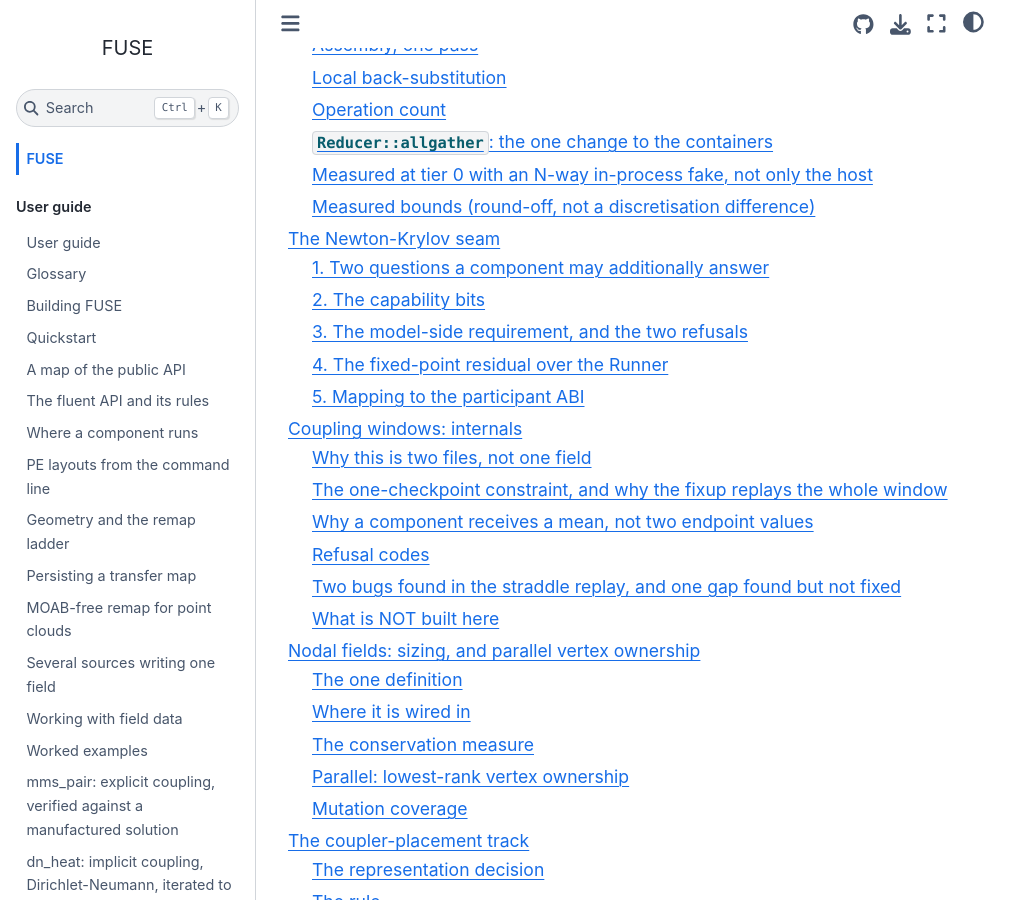
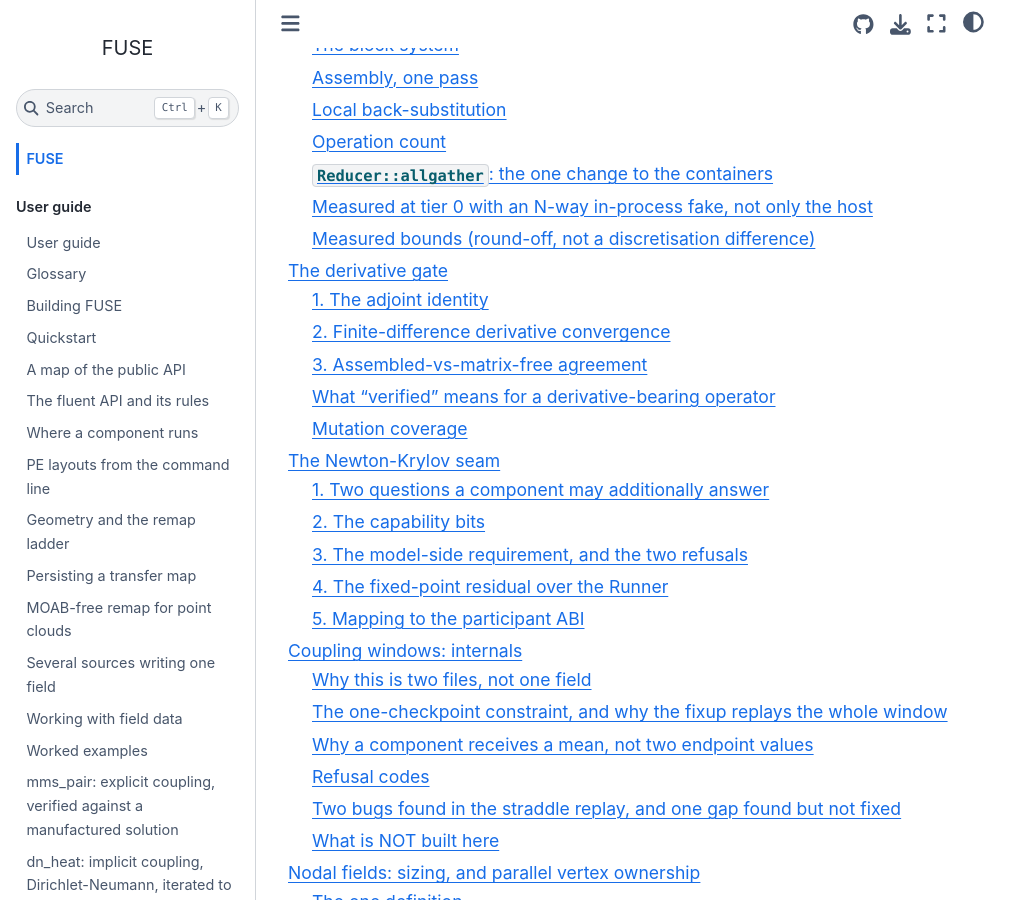
Before and after one commit to vijaysm/fuse, a Sphinx documentation site: the page built from docs/index.md, in a window 1280 px wide and 900 px high, scrolled down 11189 px. Shown: the whole window, without its empty margins (0-1031 px from the left). Built offline with Sphinx 7.4.7 and the Sphinx Book theme 1.1.4, drawn with Linux system fonts in a browser that asks for light colours; pages that are not in the unit, such as notebooks, are missing from menus; some of the changed lines change nothing that is shown.

Commit message:
Add the gate's mutation rows; make it the meaning of verified
Three rows killed by hand; a swapped transpose, a removed plateau test
and an inverted expectation each fail exactly the case that guards
them. The gate is documented as what verified means for
derivative-bearing operators.

````diff
--- /dev/null
+++ b/docs/dev/derivative-gate.md
@@ -0,0 +1,148 @@
+# The derivative gate
+
+`include/fuse/linalg/derivative_gate.hpp` is the one check every later "Newton" or "monolithic"
+claim in this project must cite. It verifies three properties, each against a bound that is
+*derived* from a measurement rather than chosen, per this project's own standing rule that a
+tolerance is never picked by hand without the measurement that justifies it recorded next to it.
+The ctest row is `linalg.derivative_gate`
+(`test/linalg/derivative_gate_test.cpp`); the tier-1 build-only sibling is
+`parallel.derivative_gate_mpi` (`test/parallel/derivative_gate_mpi_test.cpp`).
+
+## 1. The adjoint identity
+
+For an operator with an `apply` and an `apply_transpose` (or, for an operator this project only
+ever builds self-adjoint -- `fuse::linalg::SchurSlabSolver` over `A = I - coefficient*L_h`, `L_h`
+symmetric -- the same `apply` used on both sides), `<A x, y>` and `<x, A^T y>` must agree to within
+
+```
+bound = c * eps * ||A||_est * ||x|| * ||y||
+```
+
+`||A||_est` is estimated by power iteration on `A^T A` (`estimate_operator_norm`): a fixed-seed
+random unit vector, `v <- normalize(A^T A v)` repeated (20 iterations by default), with the final
+reading `||A v||` the estimate. This needs no assumption about the operator's sign pattern --
+unlike a row/col-sum bound, which only bounds `||A||_2` for a non-negative matrix, and the random-
+nonsymmetric `DistSparseMatrix` fixture below has negative entries by construction.
+`NormEstimateMatchesClosedFormForASmallSymmetricLaplacian` validates the estimator itself: for a
+small symmetric periodic Laplacian, the estimate is checked against the largest `|eigenvalue|` from
+a dense eigensolve (`Eigen::SelfAdjointEigenSolver`), not merely asserted plausible.
+
+`c` (`kAdjointGateConstant` in the header) is the one free constant. **Measured 2026-10-10** (Debug
+build, AppleClang 21, this project's Eigen linalg backend), over every operator case
+`adjoint_cases()` builds -- `fuse::linalg::DistSparseMatrix` at one and two in-process partitions
+(a symmetric periodic 16x16 Laplacian and a random nonsymmetric 50x50 matrix, the latter
+load-bearing: a transpose bug is invisible on a symmetric operator), `fuse::WeightsOperator` over
+three hand-built matrices plus a real consistent-interpolation `H` (`generated:line` meshes) plus a
+real supermesh map plus a real moving-least-squares map, their composition
+(`fuse::ComposedOperator`), and `fuse::linalg::SchurSlabSolver` at one rank and at two in-process
+partitions -- the worst observed ratio `defect / (eps * ||A||_est * ||x|| * ||y||)` was **0.235**
+(the one-partition periodic 16x16 Laplacian, the operator with the most floating-point terms per
+dot product among the cases exercised). `kAdjointGateConstant = 50` carries roughly 200x headroom
+over that measurement. `AdjointIdentityHoldsForEveryOperator` re-measures and prints this ratio
+every time it runs (`stderr`, `[derivative-gate] max observed adjoint ratio = ...`) and asserts it
+stays below the constant, so a future operator case that erodes the headroom is caught rather than
+silently passing on borrowed margin.
+
+`ADeliberatelyWrongAdjointIsDetected` is the control: the random-nonsymmetric case with its own
+`apply_transpose` replaced by its own (forward) `apply` -- the exact mutation
+`build-evidence/mutations/linalg.toml`'s `derivative-gate-adjoint-transpose-swapped-for-apply` row
+describes -- produces a defect more than 100x its own bound, confirming the check can fail and is
+not vacuously true for every operator shape.
+
+"Nodal weights" (one of the four backend operator families named for this check): `H`
+(`build_consistent_interp_weights`, `consistent_interp.hpp`) interpolates a field whose DOFs are the
+source mesh's *vertices* -- nodal DOFs, by that header's own description -- so the "consistent"
+case above is also the "nodal weights" case. `nodal_remap_distributed.hpp`'s own
+`apply_distributed_H`/`apply_distributed_HT` are a different, MPI-distributed code path that never
+produces a `RemapWeights` or a `fuse::LinearOperator`; they are not separately adapted to this
+gate's `apply`/`apply_transpose` shape (declared as a deviation in the originating session's
+report).
+
+## 2. Finite-difference derivative convergence
+
+For a residual `F` and a claimed Jacobian action `J v`, `taylor_remainder_order` sweeps
+`h = h0 * 10^-k` (`k = 0..ndecades`, largest `h` first), measures the Taylor remainder
+
+```
+remainder(h) = || F(x + h v) - F(x) - h * J(x) v ||_2
+```
+
+at each, and fits the log-log slope ("order") over the points *before* the point where the
+remainder stops dropping by at least a factor of 2 from the previous point (`plateau_drop = 0.5`,
+chosen because a genuine order-2 remainder drops by about 100x per decade and a genuine order-1 one
+by about 10x -- a mere 2x drop is never mistaken for either, so the plateau detector only ever
+triggers on the genuine round-off floor, where the remainder has stopped decreasing because
+`F(x+hv) - F(x)` has lost precision to cancellation, not because the Taylor expansion says anything
+new). Fewer than two points before the plateau (including the plateau starting at the very first
+step) means there is nothing to fit at all: `at_floor_everywhere` is set, `order` is `NaN`, and
+`floor` is the mean of every measured remainder.
+
+Three cases, all residuals built directly from this task's own owned fixtures rather than through
+`examples/dn_heat` or the concurrent Seam track's Runner-level residual:
+
+- **A hand-written cubic map**, `F(x)_i = x_i^3`, `J(x) v_i = 3 x_i^2 v_i` (exact) --
+  `CubicMapWithAnalyticJacobianMeasuresOrderTwo` measures order in `(1.8, 2.3)`. The same map with a
+  deliberately wrong coefficient (`2 x_i^2` instead of `3 x_i^2`) --
+  `WrongJacobianMeasuresOrderOneNotTwo` -- measures order in `(0.7, 1.3)`: the test's own test,
+  proving a wrong Jacobian is caught rather than also reading as order 2.
+- **A Brusselator species residual** at a frozen `v`, `r(u) = u - u_old - dt*(D*Lap*u + u^2 v - A
+  u)` (`D = 10`, `A = 3.4`, `brusselator::PhysicsConfig`'s own defaults), diffusion from
+  `brusselator::periodic_laplacian` and the reaction Jacobian `d/du (u^2 v - A u) = 2 u v - A`
+  written by hand -- `BrusselatorSpeciesResidualMeasuresOrderTwo` measures order in `(1.8, 2.3)`.
+- **A backward-Euler-shaped AFFINE residual**, `r(u) = (I - dt*D*Lap) u - rhs` (the "dn_heat-shaped"
+  case the originating task names, built directly from the same `periodic_laplacian` rather than
+  from the `dn_heat` example itself) -- exactly linear in `u`, so its exact Jacobian's remainder is
+  mathematically zero at every `h`. `BackwardEulerAffineResidualIsAtTheFloorForEveryH` asserts
+  `at_floor_everywhere` and every measured remainder below `1e-8`.
+
+## 3. Assembled-vs-matrix-free agreement
+
+`matrix_free_agreement` applies two independent implementations of the same operator to
+`n_vectors` fixed-seed random vectors and requires `||a(x) - b(x)||_2 <= c * eps * ||A||_est *
+||x||_2` for every one, reporting the worst case. `kMatrixFreeAgreementConstant = 20`: **measured
+2026-10-10**, the Brusselator diffusion operator at 16x16 (`DistSparseMatrix::apply`, assembled from
+the same triplets `species_core.hpp`'s `KrylovDiffusionSolver::factor` builds, vs. a hand-written
+periodic-stencil kernel implementing the identical coefficients directly on arrays) reached a ratio
+of about 0.36 at `c = 1`, so `c = 20` carries about 55x headroom.
+
+Two cases: `AssembledDiffusionMatrixAgreesWithEigenProductOnOneRank` (the `DistSparseMatrix` against
+a plain `Eigen::SparseMatrix` product, one rank) and
+`AssembledDiffusionMatrixAgreesWithHandWrittenStencilApply` (against the hand-written stencil
+kernel). **Deviation from the originating task's wording**: that task describes the matrix-free
+reference as "the Kokkos stencil kernel", but `examples/brusselator/brusselator_physics.hpp`'s only
+Kokkos kernel (`reaction_kokkos_span`) computes the pointwise *reaction* term, `u^2 v - A u`, not
+diffusion -- there is no existing Kokkos diffusion stencil in the codebase for this check to call.
+The "matrix-free kernel" compared against is therefore a plain hand-written function
+(`periodic_laplacian_stencil_apply`, `derivative_gate_test.cpp`) implementing the same stencil
+arithmetic `brusselator::periodic_laplacian`/`KrylovDiffusionSolver::factor` both already use, not a
+Kokkos kernel.
+
+## What "verified" means for a derivative-bearing operator
+
+Per [](testing.md#the-five-states): a Newton step, a monolithic Jacobian block, or any other
+operator whose correctness depends on its own adjoint or its own linearisation is **Verified**
+only once it has a `linalg.derivative_gate`-style case citing it -- an operator with an `apply` and
+no corresponding case in `adjoint_cases()` is **Implemented, untested** for this specific property,
+however well-tested its forward `apply` alone is.
+
+## Mutation coverage
+
+`build-evidence/mutations/linalg.toml` carries three rows for this gate, each HAND-PROVEN against a
+byte-identical restored copy of the mutated file (apply the change, rebuild
+`fuse_linalg_derivative_gate_test`, run the whole binary unfiltered, record which cases fail,
+restore, `cmp`-verify):
+
+- **`derivative-gate-adjoint-transpose-swapped-for-apply`**: `adjoint_gate`'s own
+  `apply_transpose` call replaced by `apply` -- killed by the random-nonsymmetric `DistSparseMatrix`
+  case (a symmetric operator cannot distinguish this mutation at all, which is why that case is
+  load-bearing for this row specifically, not only for the adjoint identity in general).
+- **`derivative-gate-plateau-detection-removed`**: `taylor_remainder_order`'s plateau scan
+  short-circuited so it never fires, fitting the log-log slope through the round-off floor -- killed
+  by the two order-2 cases (`CubicMapWithAnalyticJacobianMeasuresOrderTwo`,
+  `BrusselatorSpeciesResidualMeasuresOrderTwo`), whose `h` sweep reaches the floor within its 9
+  decades.
+- **`derivative-gate-wrong-jacobian-expectation-inverted`**: the *test's* own expectation in
+  `WrongJacobianMeasuresOrderOneNotTwo` inverted to the bounds a *correct* Jacobian would need
+  (`(1.8, 2.3)` instead of `(0.7, 1.3)`) -- fails, because the wrong Jacobian's own measured order
+  (~1) does not satisfy them, confirming the original test's assertion direction is load-bearing and
+  not a vacuous pass either way.
--- a/docs/dev/testing.md
+++ b/docs/dev/testing.md
@@ -118,6 +118,16 @@
 The `throws` label is **declared** on a test target, not detected: a parent tried to find
 refusal-asserting tests by grep, by helper name and by catch site, and both detectors were wrong in
 opposite directions.
+
+## The derivative gate
+
+A Newton step, a monolithic Jacobian block, or any other operator whose correctness depends on its
+own adjoint or its own linearisation is **Verified** (the state above) only once it has a case
+citing it in `linalg.derivative_gate` ([](derivative-gate.md)): the adjoint dot-product identity
+against a bound derived from the operator's own norm, finite-difference derivative convergence with
+the round-off plateau detected rather than fit through, and assembled-vs-matrix-free agreement. An
+operator with an `apply` and no such case is **Implemented, untested** for that property, however
+well-tested its forward `apply` alone is.
 
 ## Mutation evidence
 
--- a/docs/index.md
+++ b/docs/index.md
@@ -73,6 +73,7 @@
 dev/linalg-distributed
 dev/linalg-krylov
 dev/schur-slab-solver
+dev/derivative-gate
 dev/newton-krylov
 dev/coupling-windows
 dev/nodal-fields
````
Also changed, not shown: 1 other file.
